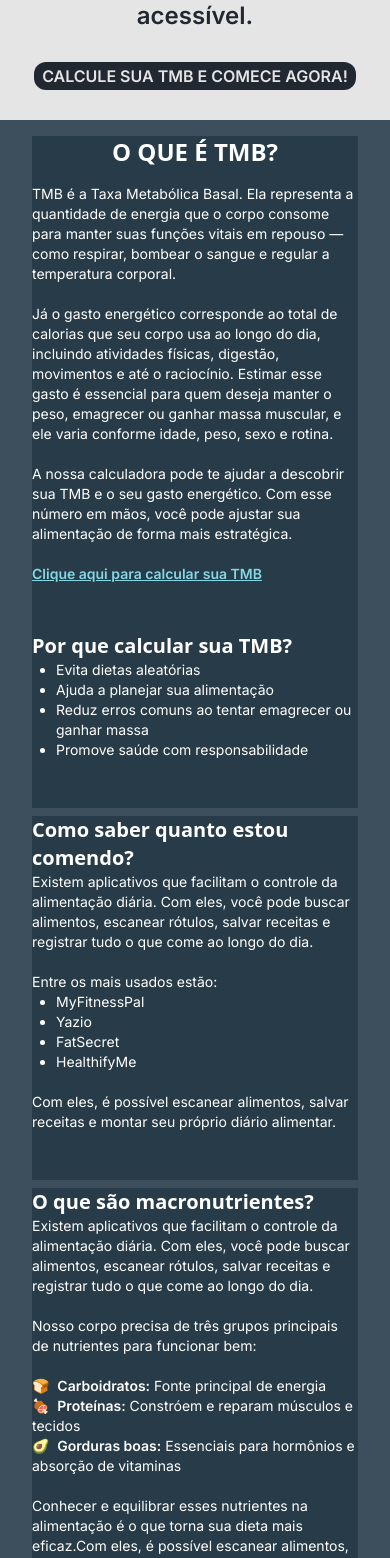
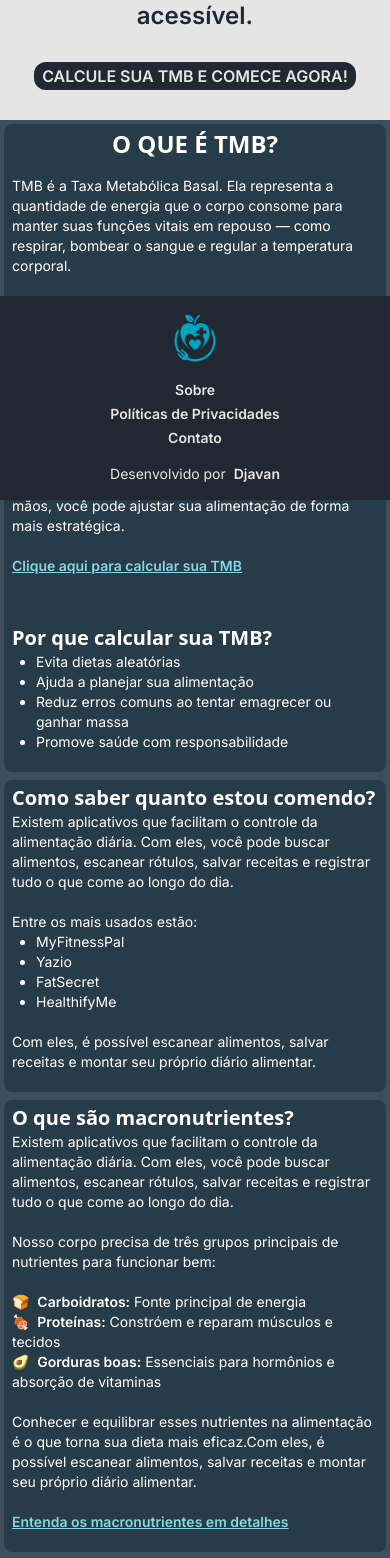
Before and after one commit to DeJotaJ/TMB-Facil, a React (Vite) app: page / in a window 390 px wide. Shown: the part 344-1902 px from the top of the page. Built offline with nearby package versions, Linux system fonts and the light colour scheme.

Commit message:
Atualizando home page mobile

```diff
--- a/src/components/footer.jsx
+++ b/src/components/footer.jsx
@@ -1,8 +1,8 @@
 export default function Footer(){
     return(
         <>
-            <div className="min-h-[5vh] w-full px-4 py-2 flex flex-col justify-between items-center text-sm  bg-[#222831] text-[#E5E5E5]
-                            md:h-[10vh] md:px-20 md:flex-row md:justify-center md:gap-24 md:text-lg md:font-light
+            <div className="min-h-[5vh] w-full px-4 py-4 gap-4 fixed bottom-0 flex flex-col justify-between items-center text-sm  bg-[#222831] text-[#E5E5E5]
+                            md:h-[10vh] md:px-20 md:relative md:flex-row md:justify-center md:gap-24 md:text-lg md:font-light
             ">
                 <span className="max-w-24 max-h-16 px-4 py-0.5 md:px-0 md:py-0 rounded-md md:rounded-2xl">
                     <a href="/" className="">
@@ -10,7 +10,7 @@ export default function Footer(){
                     </a>
                 </span>
                 <nav className="w-1/2 md:w-2/3 flex-col">
-                    <ul className="w-full flex justify-center flex-wrap md:gap-12 font-semibold">
+                    <ul className="w-full flex justify-center flex-wrap gap-1 md:gap-12 font-semibold">
                         <li className="hover:text-[#00a6c0] hover:cursor-pointer hover:underline">
                             <a href="/sobre">Sobre</a>
                         </li>
@@ -23,7 +23,7 @@ export default function Footer(){
                             Contato
                         </li>
                     </ul>
-                    <span className="flex justify-center">
+                    <span className="mt-4 flex justify-center">
                         Desenvolvido por &nbsp; <a href="/#" className="font-bold hover:text-[#00a6c0] hover:cursor-pointer hover:underline"> Djavan</a>
                     </span>
                 </nav>
--- a/src/pages/home.jsx
+++ b/src/pages/home.jsx
@@ -30,11 +30,11 @@ export default function Home(){
             </main>
             <section className="relative w-full min-h-screen flex justify-center  bg-[#4A5D6A] text-white">
                 <article className="
-                        w-full  text-sm  flex flex-col items-center gap-2 py-4 px-8  bg-[#283B48]/40
+                        w-full  text-sm  flex flex-col items-center gap-2 py-1 px-1  bg-[#283B48]/40
                         md:w-2/3 md:text-base md:px-2 md:py-2
                 ">
                     {/* EXPLICAÇÃO TMB */}
-                    <div className="md:px-2 md:py-2 md:rounded-xl bg-[#283B48]">
+                    <div className="px-2 py-1 rounded-lg md:px-2 md:py-2 md:rounded-xl bg-[#283B48]">
                         <h2 className="text-2xl md:text-3xl text-center font-bold font-sans mb-4 md:mb-8"> O QUE É TMB?</h2>
                         <p className="w-full h-auto mb-12">
                             TMB é a Taxa Metabólica Basal. Ela representa a quantidade de energia que o corpo consome para manter suas
@@ -51,7 +51,7 @@ export default function Home(){
                         </p>
                         {/* PORQUE CALCULAR SUA TMB? */}
                         <h2 className="w-full text-xl md:text-2xl font-semibold font-sans mb:0.5 md:mb-1"> Por que calcular sua TMB? </h2>
-                        <p className="w-full h-auto mb-12">
+                        <p className="w-full h-auto mb-4">
                             <ul className="list-disc pl-6">
                                 <li> Evita dietas aleatórias</li>
                                 <li> Ajuda a planejar sua alimentação</li>
@@ -62,9 +62,9 @@ export default function Home(){
                     </div>
 
                     {/* COMO CALCULAR COMIDA */}
-                    <div className="md:px-2 md:py-2 md:rounded-xl bg-[#283B48]">
+                    <div className="px-2 py-1 rounded-lg md:px-2 md:py-2 md:rounded-xl bg-[#283B48]">
                         <span className="w-full text-xl md:text-2xl font-semibold font-sans mb:0.5 md:mb-1"> Como saber quanto estou comendo? </span>
-                        <p className="w-full h-auto mb-12">
+                        <p className="w-full h-auto mb-4">
                             Existem aplicativos que facilitam o controle da alimentação diária. Com eles, você pode buscar alimentos,
                             escanear rótulos, salvar receitas e registrar tudo o que come ao longo do dia.
                             <br/><br/>
@@ -84,9 +84,9 @@ export default function Home(){
 
                     {/* MACRONUTRIENTES */}
 
-                    <div className="md:px-2 md:py-2 md:rounded-xl bg-[#283B48]">
+                    <div className="px-2 py-1 rounded-lg md:px-2 md:py-2 md:rounded-xl bg-[#283B48]">
                         <span className="w-full text-xl md:text-2xl font-semibold font-sans mb:0.5 md:mb-1"> O que são macronutrientes? </span>
-                        <p className="w-full h-auto mb-12">
+                        <p className="w-full h-auto mb-4">
                             Existem aplicativos que facilitam o controle da alimentação diária. Com eles, você pode buscar alimentos,
                             escanear rótulos, salvar receitas e registrar tudo o que come ao longo do dia.
                             <br/><br/>
@@ -113,12 +113,12 @@ export default function Home(){
                         </p>
                     </div>
 
-                    <div className="flex flex-col gap-2 md:px-2 md:py-2 md:rounded-xl bg-[#283B48]">
+                    <div className="px-2 py-1 rounded-lg flex flex-col gap-2 md:px-2 md:py-2 md:rounded-xl bg-[#283B48]">
                         <span className="w-full text-xl md:text-2xl font-semibold font-sans mb:0.5 md:mb-1">
                             <span>Como funciona o emagrecimento?</span><br/>
                             <i className="w-full text-sm md:text-sm md:font-normal mb:0.5 md:mb-2"> Emagrecer é o processo de usar mais energia do que se consome. </i>
                         </span>
-                        <p className="w-full h-auto mb-12">
+                        <p className="w-full h-auto mb-4">
                             <p>
                                 Nosso corpo gasta energia o tempo todo: para respirar, pensar, andar, digerir alimentos, se movimentar e até dormir. Essa energia vem da comida que comemos — principalmente dos carboidratos, gorduras e proteínas.
                             </p>
--- a/src/pages/macronutrientes.jsx
+++ b/src/pages/macronutrientes.jsx
@@ -2,15 +2,13 @@ export default function Macronutrientes(){
     return(
         <>
             <div className="relative w-full md:min-h-[80dvh] flex justify-center  bg-[#4a5d6a] text-white">
-                    <article className="
+                    <main className="
                             w-full  text-sm  flex flex-col items-center gap-0 py-4 px-8  bg-[#283B48]
-                            md:w-2/3 md:text-base md:px-12 md:py-8 justify-center
+                            md:w-2/3 md:text-base md:px-12 md:py-8 md:justify-start
                     ">
                         <h1 className="text-4xl font-black hidden">Macronutrientes</h1>
-                        <div className="w-96 border-2 py-14 bg-amber-300 text-black text-4xl font-bold text-center text-wrap">
-                            PÁGINA EM CONSTRUÇÃO
-                        </div>
-                    </article>
+
+                    </main>
             </div>
         </>
     )
```
